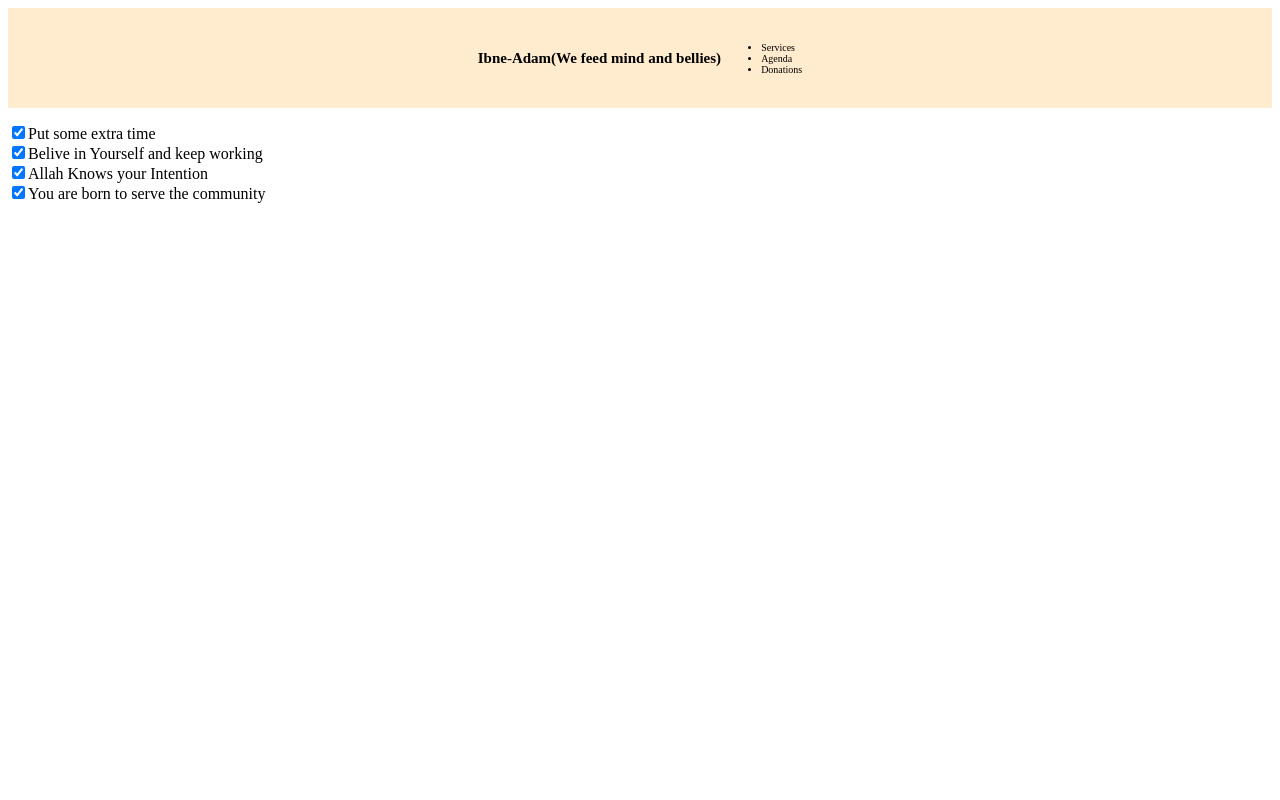
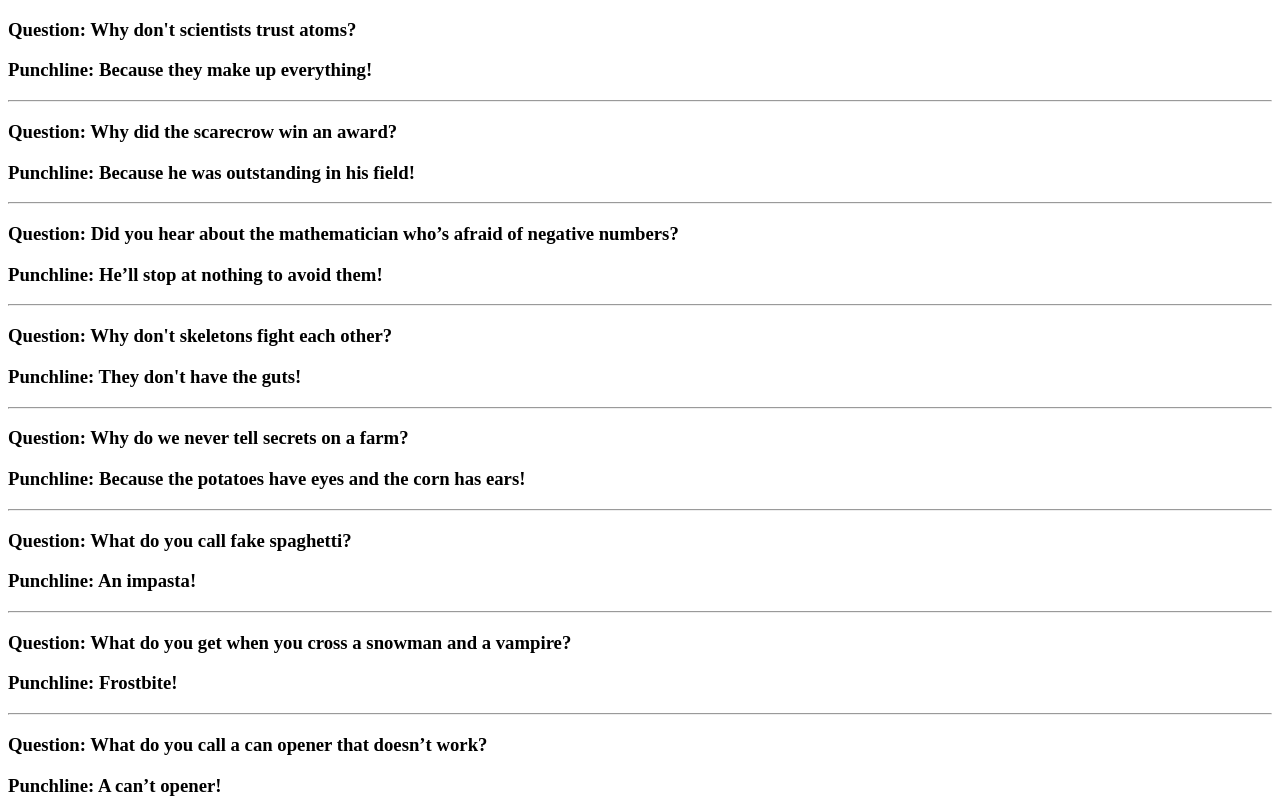
Before and after one commit to husnainsaeed00/TodoApp-And-Practice-in-ReactJs, a React (Create React App) app: page / in a window 1280 px wide. Shown: the top 800 px of the page. Built offline with nearby package versions, Linux system fonts and the light colour scheme.

Commit message:
its a second practice day .what i have learned..functional components, props child parent concept.

```diff
--- a/src/App.js
+++ b/src/App.js
@@ -1,22 +1,13 @@
-import React from "react";
-import Header from "./Components/Header";
+import React from 'react';
+import jokesData from './Components/jokesData';
+import Joke from './Components/Joke';
 
 function App(){
-  return(
+  const jokesComponent=jokesData.map(joke => <Joke question={joke.question} punchline={joke.punchline}/>)
+  return (
     <div>
-      <Header/>
-      <input type="checkbox" name="myCheckbox" value='Put some extra time'
-    checked={true} onChange={() => {}} ></input><span>Put some extra time</span><br></br>
-    <input type="checkbox" name="myCheckbox" value='Put some extra time'
-    checked={true} onChange={() => {}} ></input><span>Belive in Yourself and keep working </span><br></br>
-    <input type="checkbox" name="myCheckbox" value='Put some extra time'
-    checked={true} onChange={() => {}} ></input><span>Allah Knows your Intention </span><br></br>
-    <input type="checkbox" name="myCheckbox" value='Put some extra time'
-    checked={true} onChange={() => {}} ></input><span>You are born to serve the community</span>
-
+      {jokesComponent}
     </div>
-
   )
 }
-
 export default App;
--- a/src/Components/Header.js
+++ b/src/Components/Header.js
@@ -4,11 +4,11 @@ import React from 'react';
 function Header(){
     return(
         <nav className='navbar'>
-            <h1>Ibne-Adam(We feed mind and bellies)</h1>
+            <h1>ToDo List </h1>
             <ul>
-            <li>Services</li>
-            <li>Agenda</li>
-            <li>Donations</li>
+                <li>Organize</li>
+                <li>Live</li>
+                <li>Enjoy your Craft</li>
             </ul>
       </nav>
     )
--- /dev/null
+++ b/src/Components/Joke.js
@@ -0,0 +1,13 @@
+import React from 'react';
+
+function Joke(props) {
+  return (
+    <div>
+      {props.question && <h3>Question: {props.question}</h3>}
+      <h3>Punchline: {props.punchline}</h3>
+      <hr />
+    </div>
+  );
+}
+
+export default Joke;
--- /dev/null
+++ b/src/Components/jokesData.js
@@ -0,0 +1,143 @@
+const jokesData = [
+    {
+      id: 1,
+      question: "Why don't scientists trust atoms?",
+      punchline: "Because they make up everything!"
+    },
+    {
+      id: 2,
+      question: "Why did the scarecrow win an award?",
+      punchline: "Because he was outstanding in his field!"
+    },
+    {
+      id: 3,
+      question: "Did you hear about the mathematician who’s afraid of negative numbers?",
+      punchline: "He’ll stop at nothing to avoid them!"
+    },
+    {
+      id: 4,
+      question: "Why don't skeletons fight each other?",
+      punchline: "They don't have the guts!"
+    },
+    {
+      id: 5,
+      question: "Why do we never tell secrets on a farm?",
+      punchline: "Because the potatoes have eyes and the corn has ears!"
+    },
+    {
+      id: 6,
+      question: "What do you call fake spaghetti?",
+      punchline: "An impasta!"
+    },
+    {
+      id: 7,
+      question: "What do you get when you cross a snowman and a vampire?",
+      punchline: "Frostbite!"
+    },
+    {
+      id: 8,
+      question: "What do you call a can opener that doesn’t work?",
+      punchline: "A can’t opener!"
+    },
+    {
+      id: 9,
+      question: "Why was the math book sad?",
+      punchline: "Because it had too many problems!"
+    },
+    {
+      id: 10,
+      question: "Why don’t scientists trust atoms?",
+      punchline: "Because they make up everything!"
+    },
+    {
+      id: 11,
+      question: "How do you catch a squirrel?",
+      punchline: "Climb a tree and act like a nut!"
+    },
+    {
+      id: 12,
+      question: "What do you call fake spaghetti?",
+      punchline: "An impasta!"
+    },
+    {
+      id: 13,
+      question: "What do you call a boomerang that doesn’t work?",
+      punchline: "A stick!"
+    },
+    {
+      id: 14,
+      question: "Why don't skeletons fight each other?",
+      punchline: "They don't have the guts!"
+    },
+    {
+      id: 15,
+      question: "What’s an astronaut’s favorite part of a computer?",
+      punchline: "The space bar!"
+    },
+    {
+      id: 16,
+      question: "Why don't scientists trust atoms?",
+      punchline: "Because they make up everything!"
+    },
+    {
+      id: 17,
+      question: "What do you call fake spaghetti?",
+      punchline: "An impasta!"
+    },
+    {
+      id: 18,
+      question: "Why don't skeletons fight each other?",
+      punchline: "They don't have the guts!"
+    },
+    {
+      id: 19,
+      question: "What do you call a can opener that doesn’t work?",
+      punchline: "A can’t opener!"
+    },
+    {
+      id: 20,
+      question: "Why was the math book sad?",
+      punchline: "Because it had too many problems!"
+    },
+    {
+      id: 21,
+      question: "What do you get when you cross a snowman and a vampire?",
+      punchline: "Frostbite!"
+    },
+    {
+      id: 22,
+      question: "What do you call a boomerang that doesn’t work?",
+      punchline: "A stick!"
+    },
+    {
+      id: 23,
+      question: "Why don't skeletons fight each other?",
+      punchline: "They don't have the guts!"
+    },
+    {
+      id: 24,
+      question: "What’s an astronaut’s favorite part of a computer?",
+      punchline: "The space bar!"
+    },
+    {
+      id: 25,
+      question: "Why don't scientists trust atoms?",
+      punchline: "Because they make up everything!"
+    },
+    {
+      id: 26,
+      question: "What do you call fake spaghetti?",
+      punchline: "An impasta!"
+    },
+    {
+      id: 27,
+      question: "Why don't skeletons fight each other?",
+      punchline: "They don't have the guts!"
+    },
+    {
+      id: 28,
+      question: "What do you call a can opener that doesn’t work?",
+      punchline: "A can’t opener"
+    }
+  ];
+export default jokesData;
--- a/src/index.css
+++ b/src/index.css
@@ -8,3 +8,29 @@
   justify-content: center;
   align-items: center;
 }
+.TodoList{
+  background-color: white;
+  margin: auto;
+  width: 50%;
+  display: fles;
+  flex-direction: column;
+  align-items: center;
+  border: 1px solid #efefef;
+  padding: 30px;
+  box-shadow:
+  0 0 10px rgba(0, 0, 0, 0.2), /* First shadow */
+  0 4px 8px rgba(0, 0, 0, 0.4), /* Second shadow */
+  0 8px 16px rgba(0, 0, 0, 0.6); /* Third shadow */
+}
+.TodoItem{
+  display: flex;
+  justify-content: flex-start;
+  align-items: center;
+  padding: 30px 20px 0;
+  width: 70%;
+  border-bottom: 2px solid #eee;
+  font-family:sans-serif;
+  font-weight:100;
+  font-size:15px;
+  color:#333333;
+}
```
Also changed, not shown: src/Components/TodoItem.js (added, +12 -0 lines).
